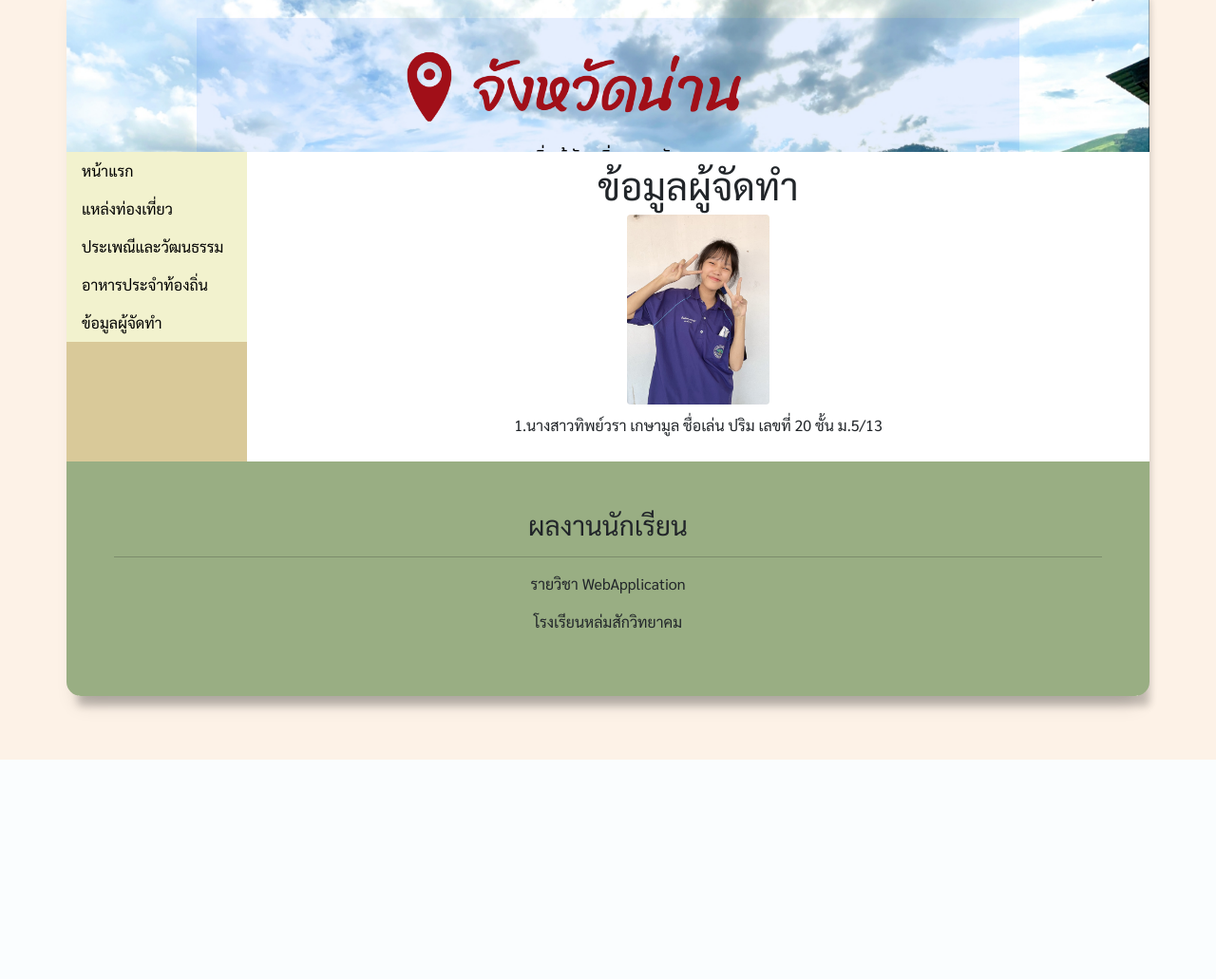
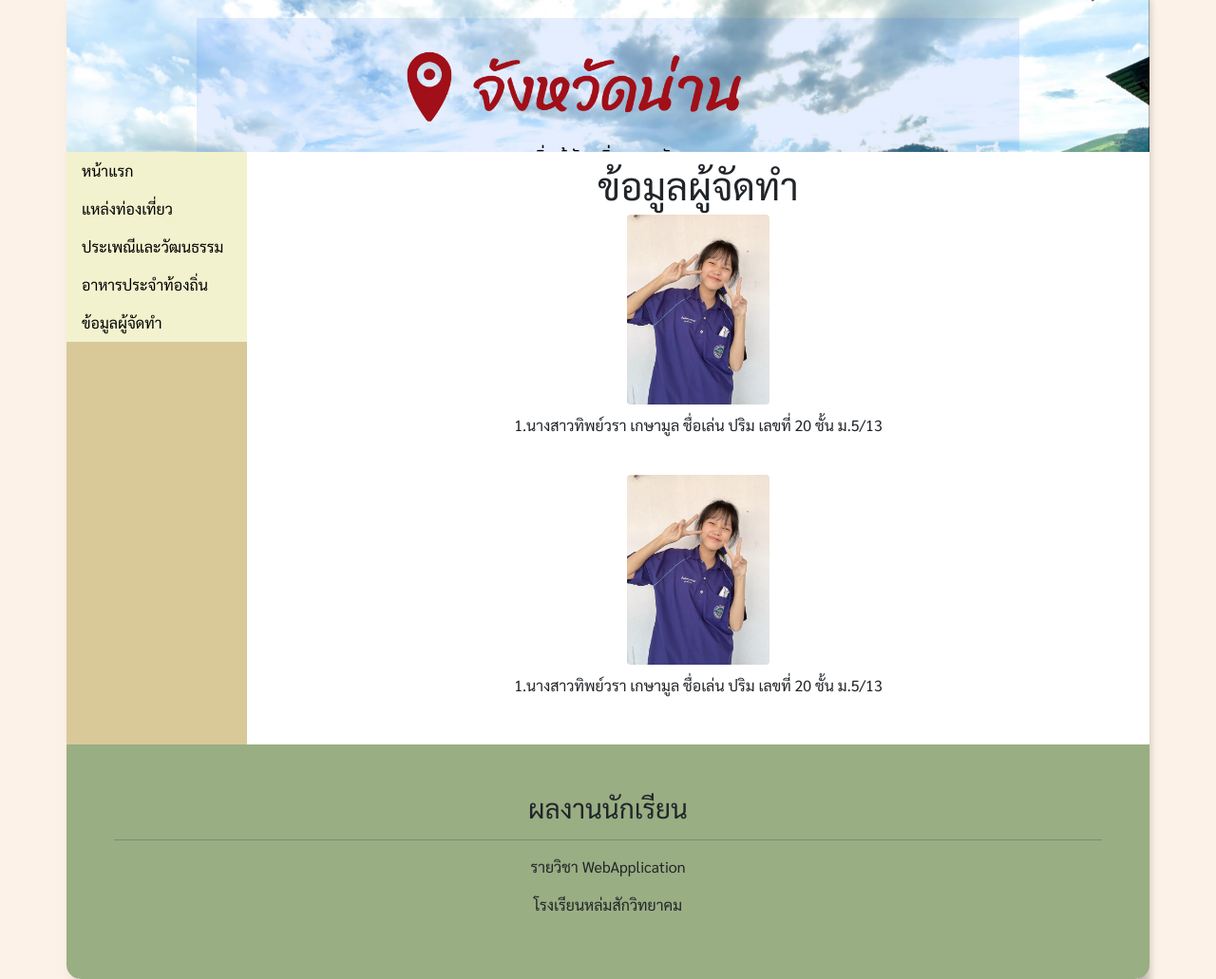
Before and after one commit to nonginjun/phpclassroom, a PHP site: page /page4.php in a window 1280 px wide. Shown: the whole page at 95% size. Before the commit the page ends 800 px from the top, so only its background shows below. Run offline with PHP 8.4, Linux system fonts and the light colour scheme.

Commit message:
Update page4.php

```diff
--- a/page4.php
+++ b/page4.php
@@ -125,6 +125,15 @@
 เลขที่ 20 ชั้น ม.5/13
  </p>
              </center>
+          <br>
+          <center><img width="150px" src="pm.jpg" class="img-fluid rounded"></center>
+          <center>
+          <p>
+        1.นางสาวทิพย์วรา เกษามูล  ชื่อเล่น ปริม
+เลขที่ 20 ชั้น ม.5/13
+ </p>
+             </center>
+          <br/>
         </div>
       </div>
       <div class="row">
```
